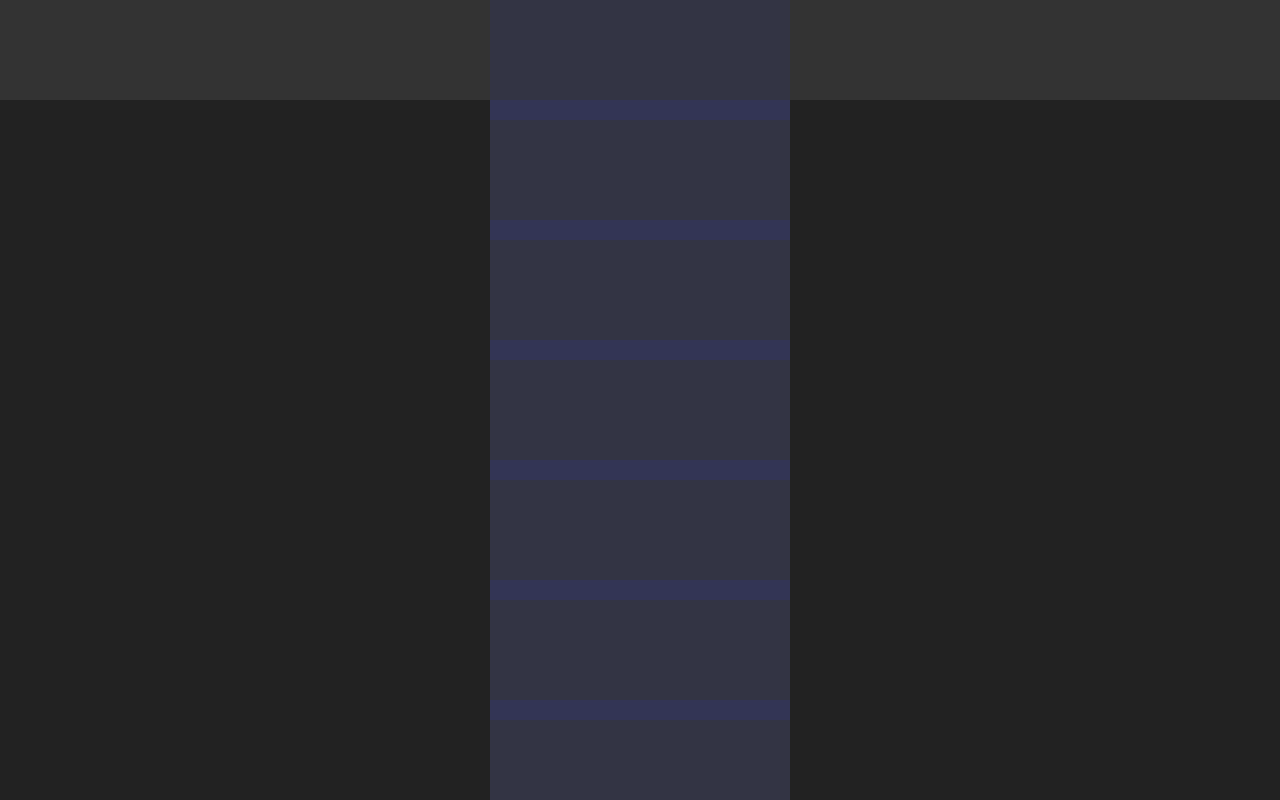
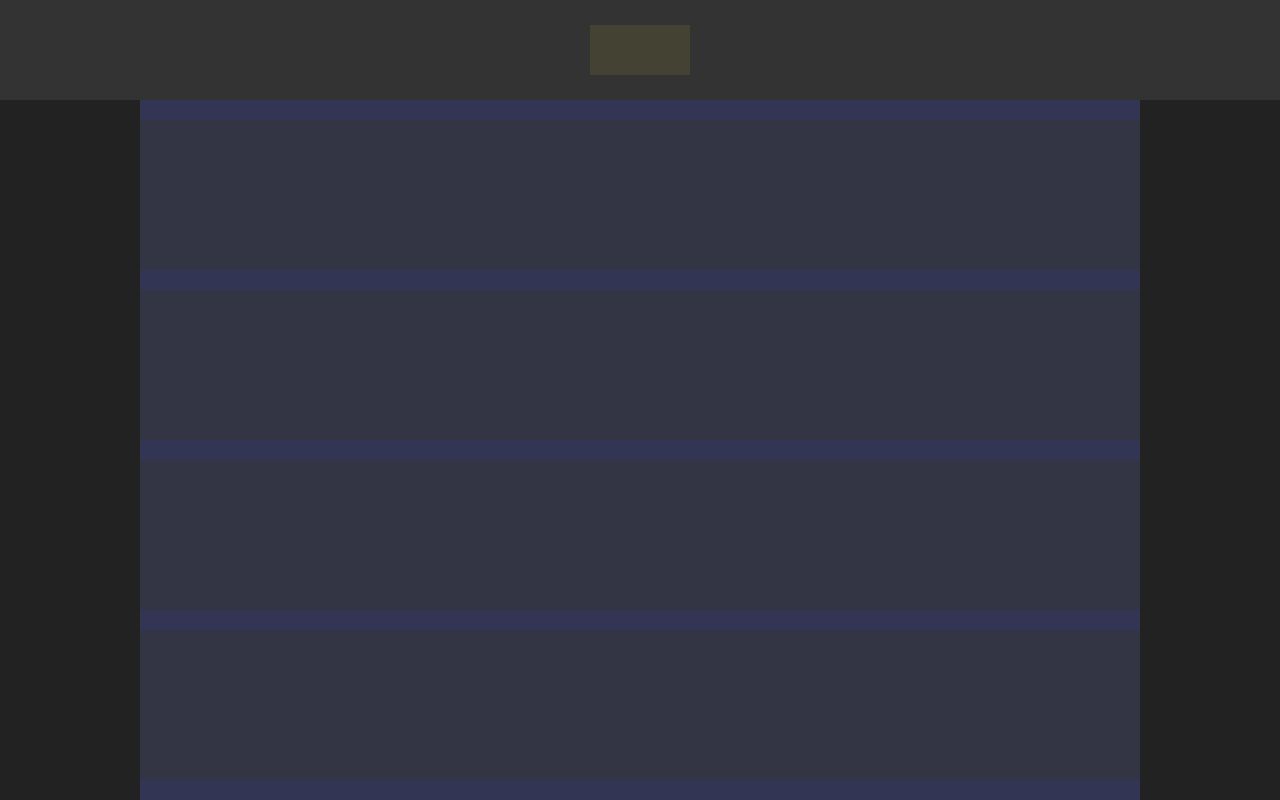
Before and after one commit to jdgillespie91/dot-blog, a React (Create React App) app: page / in a window 1280 px wide. Shown: the top 800 px of the page. Built offline with nearby package versions, Linux system fonts and the light colour scheme.

Commit message:
<Jake> Ensure app remains central on desktop but fills screen on narrow screens

```diff
--- a/src/App.css
+++ b/src/App.css
@@ -12,7 +12,7 @@
   height: 100px;
   width: 100%;
 
-  z-index: 2;
+  z-index: 3;
 
   display: flex;
   align-items: center;
@@ -20,14 +20,15 @@
 }
 
 .logo {
-  background-color: #333444;
-  height: 100px;
-  width: 300px;
+  background-color: #444333;
+  height: 50px;
+  width: 100px;
 }
 
+@media screen and (max-width: 1000px) {
   .body {
     background-color: #444;
-  width: 300px;
+    width: 100%;
     min-height: 100vh;
 
     z-index: 1;
@@ -35,6 +36,21 @@
     margin-top: -100px;
     margin-bottom: -100px;
 
+  }
+}
+
+@media screen and (min-width: 1000px) {
+  .body {
+    background-color: #444;
+    width: 1000px;
+    min-height: 100vh;
+
+    z-index: 1;
+
+    margin-top: -100px;
+    margin-bottom: -100px;
+
+  }
 }
 
 .cardContainer {
@@ -53,8 +69,8 @@
 
 .card {
   background-color: #333444;
-  height: 100px;
-  width: 300px;
+  height: 150px;
+  width: 100%;
 
   margin: 10px;
 }
```
Lines whose indentation alone changed are shown as unchanged.
